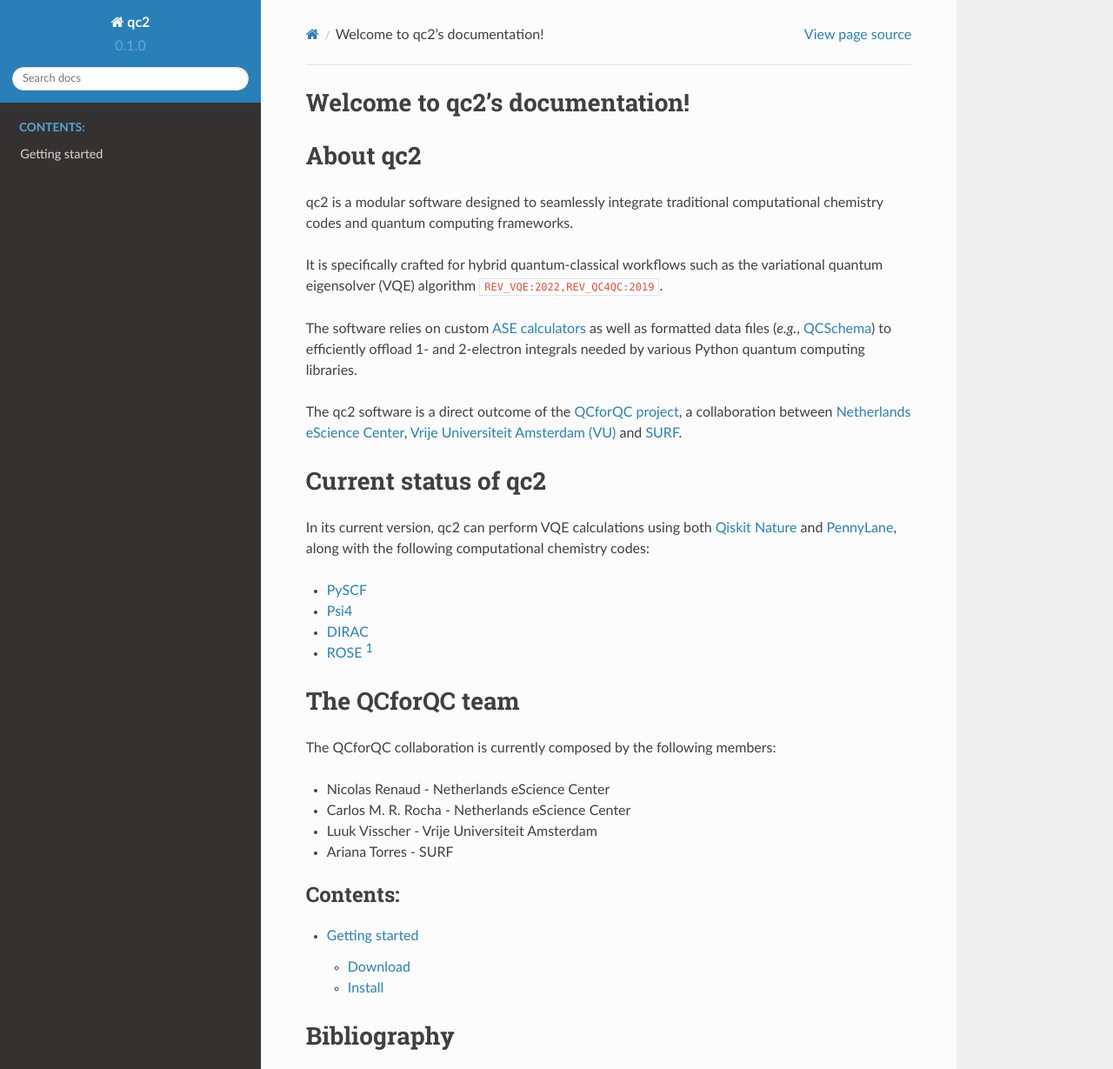
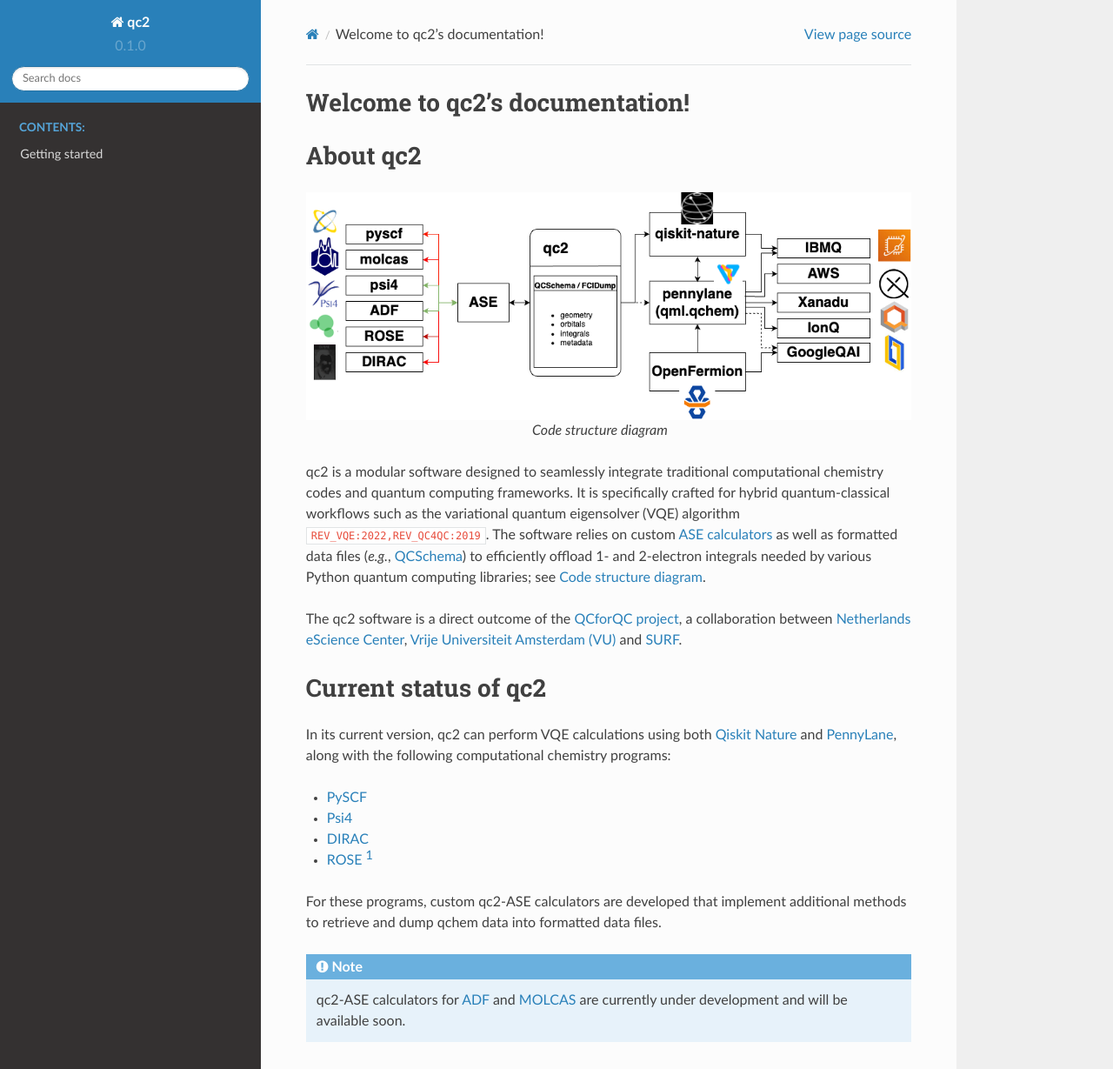
Before and after one commit to qc2nl/qc2, a Sphinx documentation site: the page built from docs/index.rst, in a window 1280 px wide and 1400 px high, cut to the strip 0-1229 px from the top of the window. Shown: the whole strip at 87% size. Built offline with Sphinx 7.4.7 and the Read the Docs theme 2.0.0, drawn with Linux system fonts in a browser that asks for light colours; cross-references to code outside the pages are shown as plain code.

Commit message:
Added qc2 design figure

```diff
--- a/docs/index.rst
+++ b/docs/index.rst
@@ -10,15 +10,21 @@
 About qc2
 =========
 
+.. _code_structure:
+
+.. figure:: qc2nl.drawio.png
+    :align: center
+    :alt: Code structure diagram
+
+    Code structure diagram
+
 qc2 is a modular software designed to seamlessly integrate traditional computational chemistry codes
 and quantum computing frameworks.
-
 It is specifically crafted for hybrid quantum-classical workflows
 such as the variational quantum eigensolver (VQE) algorithm :cite:p:`REV_VQE:2022,REV_QC4QC:2019`.
-
 The software relies on custom `ASE calculators <https://wiki.fysik.dtu.dk/ase/>`_ as well as formatted data files
 (*e.g.*, `QCSchema <https://molssi.org/software/qcschema-2/>`_) to efficiently offload 1- and 2-electron
-integrals needed by various Python quantum computing libraries.
+integrals needed by various Python quantum computing libraries; see :ref:`code_structure`.
 
 The qc2 software is a direct outcome of the `QCforQC project <https://research-software-directory.org/projects/qcforqc>`_,
 a collaboration between `Netherlands eScience Center <https://www.esciencecenter.nl/>`_,
@@ -30,12 +36,21 @@
 
 In its current version, qc2 can perform VQE calculations using
 both `Qiskit Nature <https://qiskit.org/ecosystem/nature/>`_ and `PennyLane <https://pennylane.ai/>`_,
-along with the following computational chemistry codes:
+along with the following computational chemistry programs:
 
 * `PySCF <https://pyscf.org/>`_
 * `Psi4 <https://psicode.org/>`_
 * `DIRAC <https://www.diracprogram.org/>`_
 * `ROSE <https://gitlab.com/quantum_rose/rose>`_ [#f1]_
+
+For these programs, custom qc2-ASE calculators are developed that
+implement additional methods to retrieve and dump qchem data into formatted data files.
+
+.. note::
+
+  qc2-ASE calculators for `ADF <https://www.scm.com/>`_ and `MOLCAS <https://www.molcas.org/>`_ are
+  currently under development and will be available soon.
+
 
 
 The QCforQC team
```
Also changed, not shown: docs/qc2nl.drawio.png (added), 1 other file.
